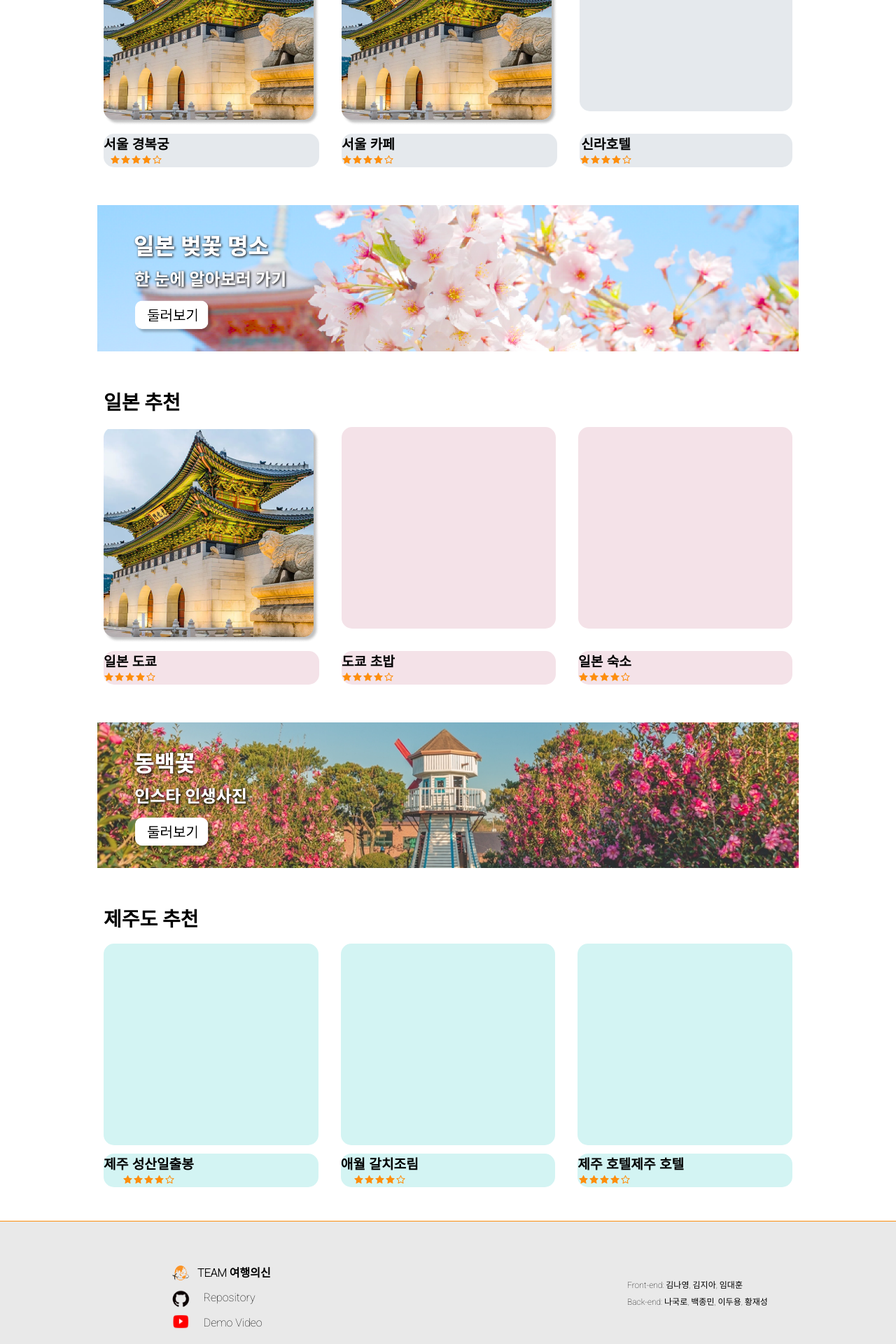
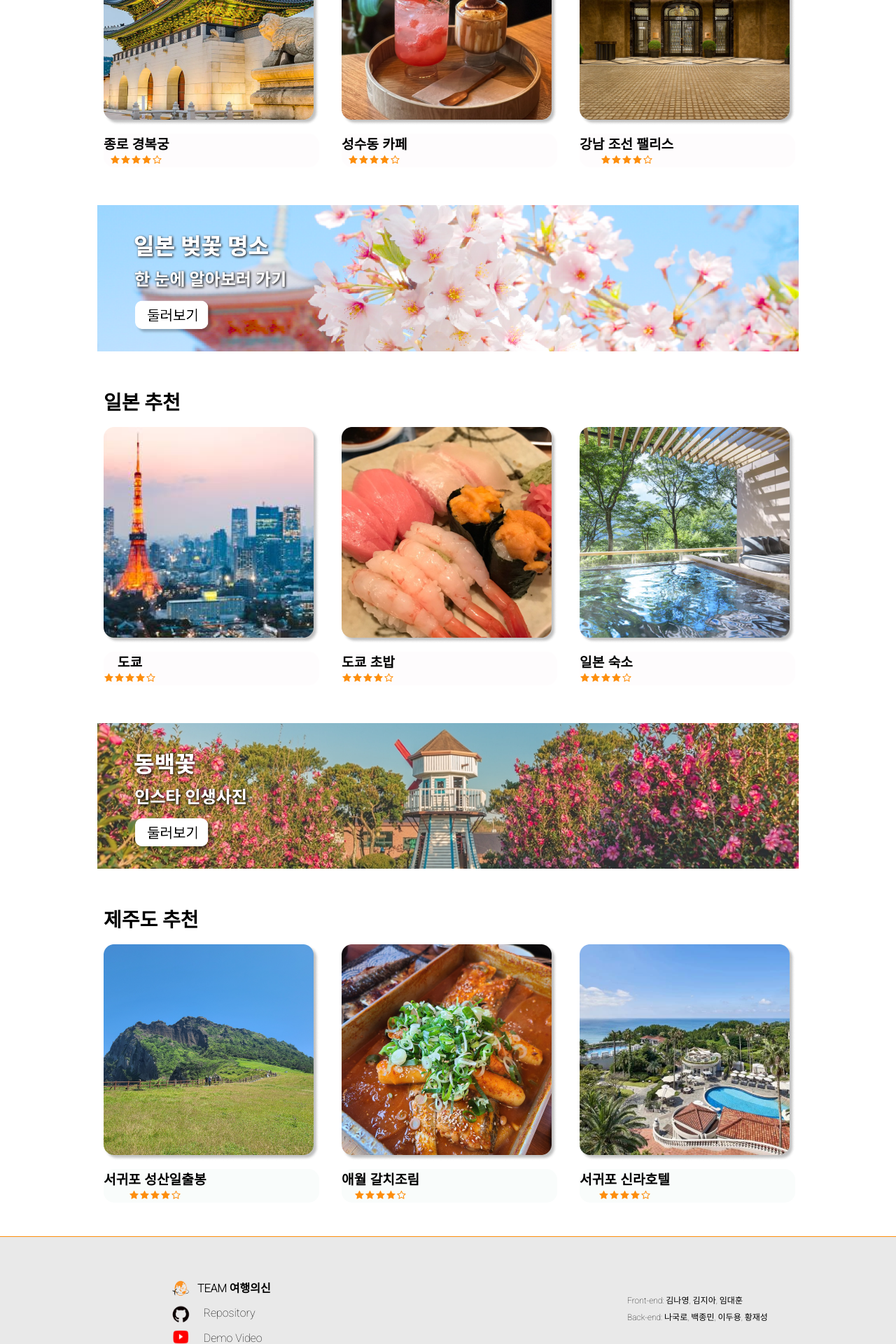
Before and after one commit to codestates-seb/seb42_main_028, a React (Create React App) app in the folder client/: page /main in a window 1280 px wide. Shown: the part 561-2481 px from the top of the page at 70% size. Built offline with nearby package versions, Linux system fonts and the light colour scheme.

Commit message:
feat:메인 사진

```diff
--- a/client/src/pages/Main/Mainpage.jsx
+++ b/client/src/pages/Main/Mainpage.jsx
@@ -7,8 +7,14 @@ import styled, { ThemeProvider } from 'styled-components';
 import Button from './Button';
 import Star from '../../components/Star';
 import s1 from '../../assets/s1.png';
-import s2 from '../../assets/s1.png';
-import j2 from '../../assets/s1.png';
+import s2 from '../../assets/s2.png';
+import s3 from '../../assets/s3.png';
+import J1 from '../../assets/J1.png';
+import J2 from '../../assets/J2.png';
+import J3 from '../../assets/J3.png';
+import H1 from '../../assets/H1.png';
+import H2 from '../../assets/H2.png';
+import H3 from '../../assets/H3.png';
 
 //배너
 const GroupButtonImg = styled.img`
@@ -86,9 +92,9 @@ function Mainpage() {
 		<ThemeProvider
 			theme={{
 				palette: {
-					blue: '#d3f4f3',
+					blue: '#f9fcfb',
 					gray: '#e5e9ed',
-					pink: '#f4e2e8',
+					pink: '#fefcfd',
 				},
 			}}
 		>
@@ -102,19 +108,19 @@ function Mainpage() {
 			<AppBlock>
 				<ButtonImg onClick={() => navigate('/review')} src={s1}></ButtonImg>
 				<ButtonnImg onClick={() => navigate('/review')} src={s2}></ButtonnImg>
-				<Button></Button>
-				<Button size='small'>
+				<ButtonnImg onClick={() => navigate('/review')} src={s3}></ButtonnImg>
+				<Button color='pink' size='small'>
 					<span>
-						서울 경복궁
+						종로 경복궁
 						<br />
 						<div>
 							<Star />
 						</div>
 					</span>
 				</Button>
-				<Button size='small'>
+				<Button color='pink' size='small'>
 					<span>
-						서울 카페
+						성수동 카페
 						<br />
 						<div>
 							<Star />
@@ -122,9 +128,9 @@ function Mainpage() {
 					</span>
 				</Button>
 
-				<Button size='small'>
+				<Button color='pink' size='small'>
 					<span>
-						신라호텔
+						강남 조선 팰리스
 						<br />
 						<div>
 							<Star />
@@ -138,13 +144,13 @@ function Mainpage() {
 			</GroupButton>
 			<Title>일본 추천</Title>
 			<AppBlock>
-				<ButtonImg onClick={() => navigate('/review')} src={j2}></ButtonImg>
-				<Button color='pink'></Button>
-				<Button color='pink'></Button>
+				<ButtonImg onClick={() => navigate('/review')} src={J1}></ButtonImg>
+				<ButtonImg onClick={() => navigate('/review')} src={J2}></ButtonImg>
+				<ButtonImg onClick={() => navigate('/review')} src={J3}></ButtonImg>
 
 				<Button color='pink' size='small'>
 					<span>
-						일본 도쿄
+						도쿄
 						<br />
 						<div>
 							<Star />
@@ -176,13 +182,13 @@ function Mainpage() {
 			</GroupButton>
 			<Title>제주도 추천</Title>
 			<AppBlock>
-				<Button color='blue'></Button>
-				<Button color='blue'></Button>
-				<Button color='blue'></Button>
+				<ButtonImg onClick={() => navigate('/review')} src={H1}></ButtonImg>
+				<ButtonImg onClick={() => navigate('/review')} src={H2}></ButtonImg>
+				<ButtonImg onClick={() => navigate('/review')} src={H3}></ButtonImg>
 
 				<Button color='blue' size='small'>
 					<span>
-						제주 성산일출봉
+						서귀포 성산일출봉
 						<br />
 						<div>
 							<Star />
@@ -200,13 +206,12 @@ function Mainpage() {
 				</Button>
 				<Button color='blue' size='small'>
 					<span>
-						제주 호텔
+						서귀포 신라호텔
 						<br />
 						<div>
 							<Star />
 						</div>
 					</span>
-					제주 호텔
 				</Button>
 			</AppBlock>
 		</ThemeProvider>
```
